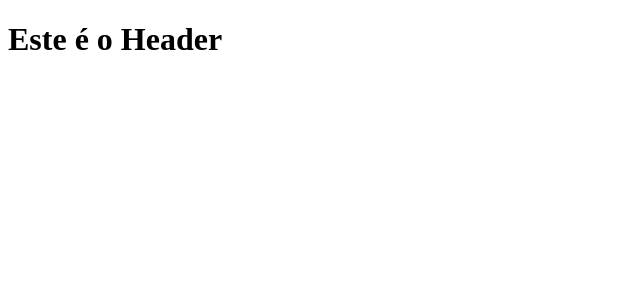
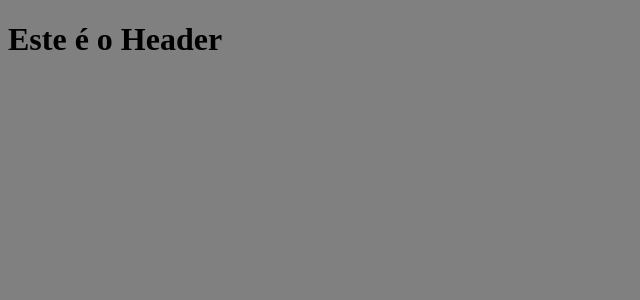
Before and after one commit to Silvio-Arem/aula-react-1, a React (Create React App) app: page / in a window 1280 px wide. Shown: the top 300 px of the page, without its empty margins (0-640 px from the left). Built offline with nearby package versions, Linux system fonts and the light colour scheme.

Commit message:
importado o global.css para o App.tsx

```diff
--- a/src/App.tsx
+++ b/src/App.tsx
@@ -1,5 +1,5 @@
-import React from 'react';
 import Header from './components/Header';
+import "./styles/global.css"
 
 function App() {
   return (
--- /dev/null
+++ b/src/styles/global.css
@@ -0,0 +1,3 @@
+body {
+    background-color: gray;
+}
```
Also changed, not shown: src/components/styles/global.css (deleted).
